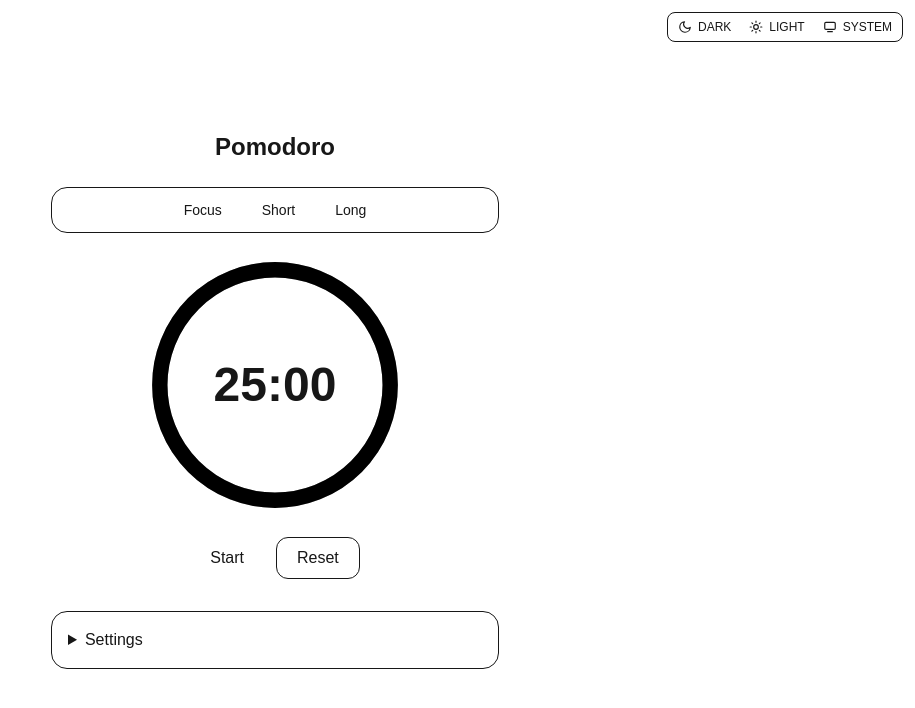
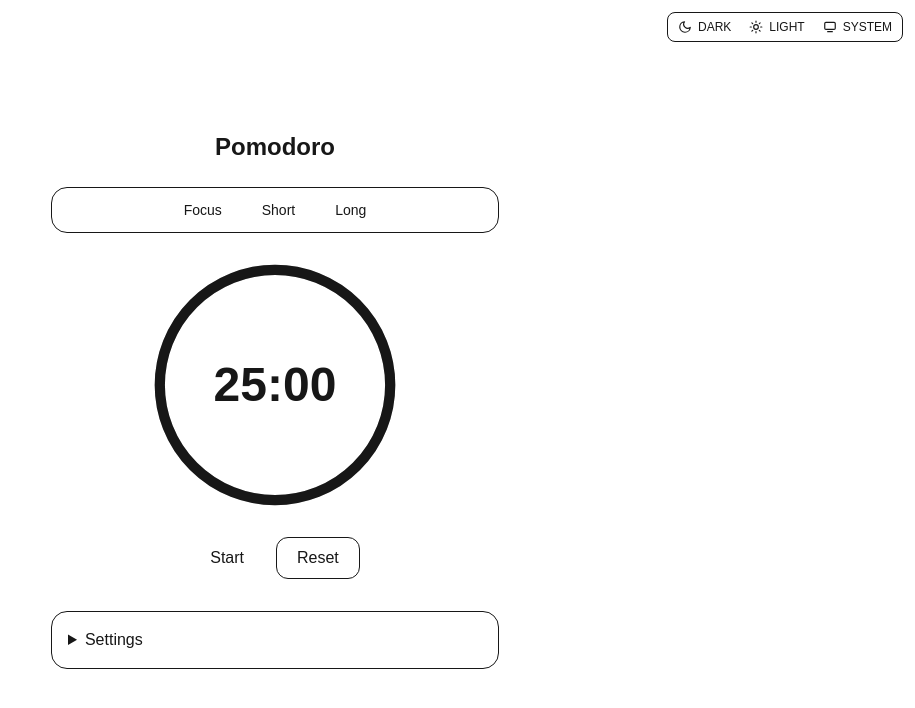
Before and after one commit to becausetheskyisblue009/droids-workspace1, a Next.js app: page / in a window 1280 px wide. Shown: the top 708 px of the page, without its empty margins (365-1280 px from the left). Built offline with nearby package versions, Linux system fonts and the light colour scheme.

Commit message:
feat(ui): thinner countdown circle and adaptive stroke color (black in light, white in dark) via currentColor

```diff
--- a/app/pomodoro.tsx
+++ b/app/pomodoro.tsx
@@ -162,22 +162,25 @@ export default function Pomodoro() {
 
       <div className="grid place-items-center">
         <div className="size-56 sm:size-64 relative">
-          <svg viewBox="0 0 100 100" className="size-full rotate-[-90deg]">
+          <svg
+            viewBox="0 0 100 100"
+            className="size-full rotate-[-90deg] text-[--foreground]"
+          >
             <circle
               cx="50"
               cy="50"
               r="45"
-              className="fill-none opacity-30"
-              stroke="#000"
-              strokeWidth="6"
+              className="fill-none opacity-20"
+              stroke="currentColor"
+              strokeWidth="4"
             />
             <circle
               cx="50"
               cy="50"
               r="45"
               className="fill-none transition-[stroke-dashoffset] duration-1000 ease-linear"
-              stroke="#000"
-              strokeWidth="6"
+              stroke="currentColor"
+              strokeWidth="4"
               strokeDasharray={2 * Math.PI * 45}
               strokeDashoffset={(1 - remainingPct / 100) * (2 * Math.PI * 45)}
               strokeLinecap="round"
```
